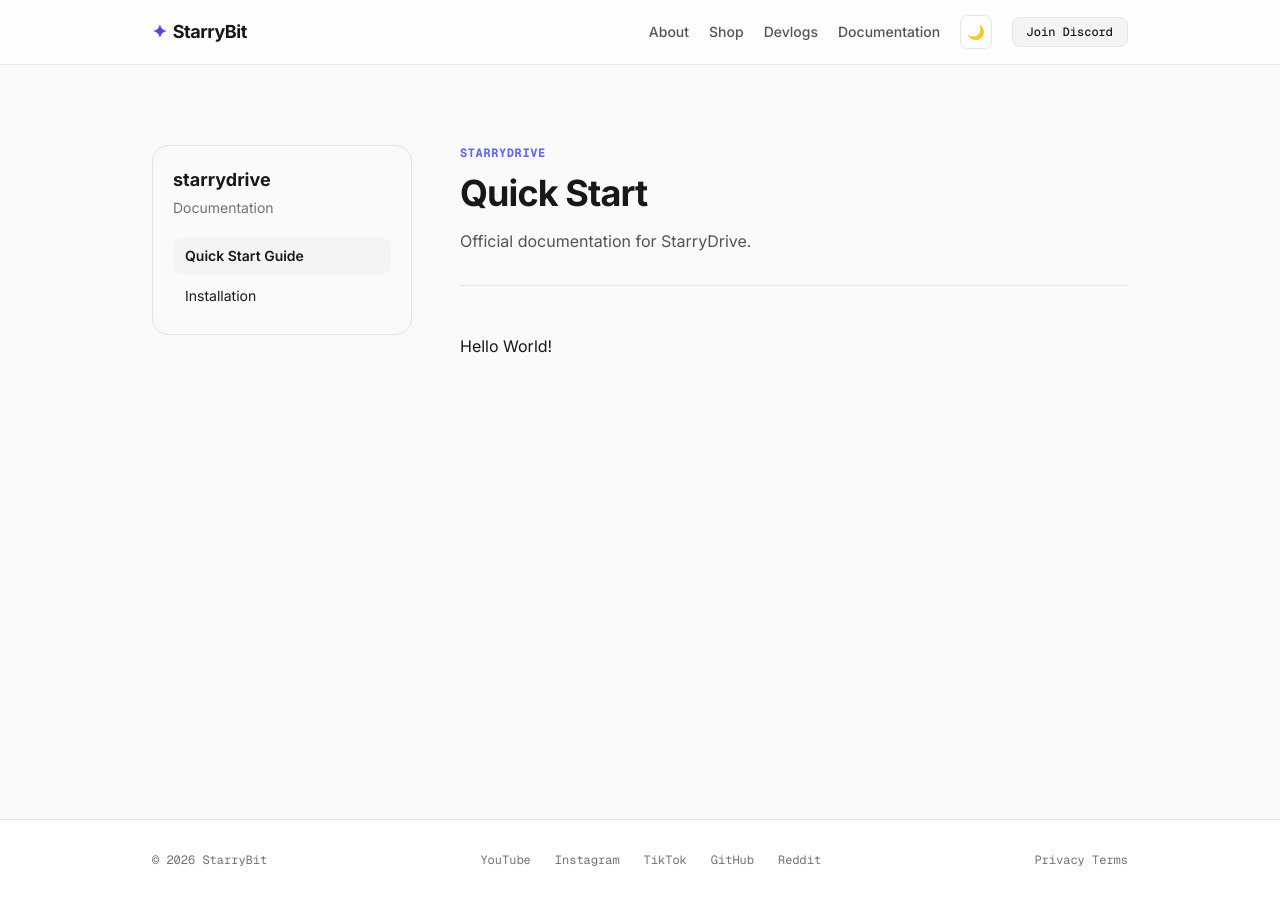
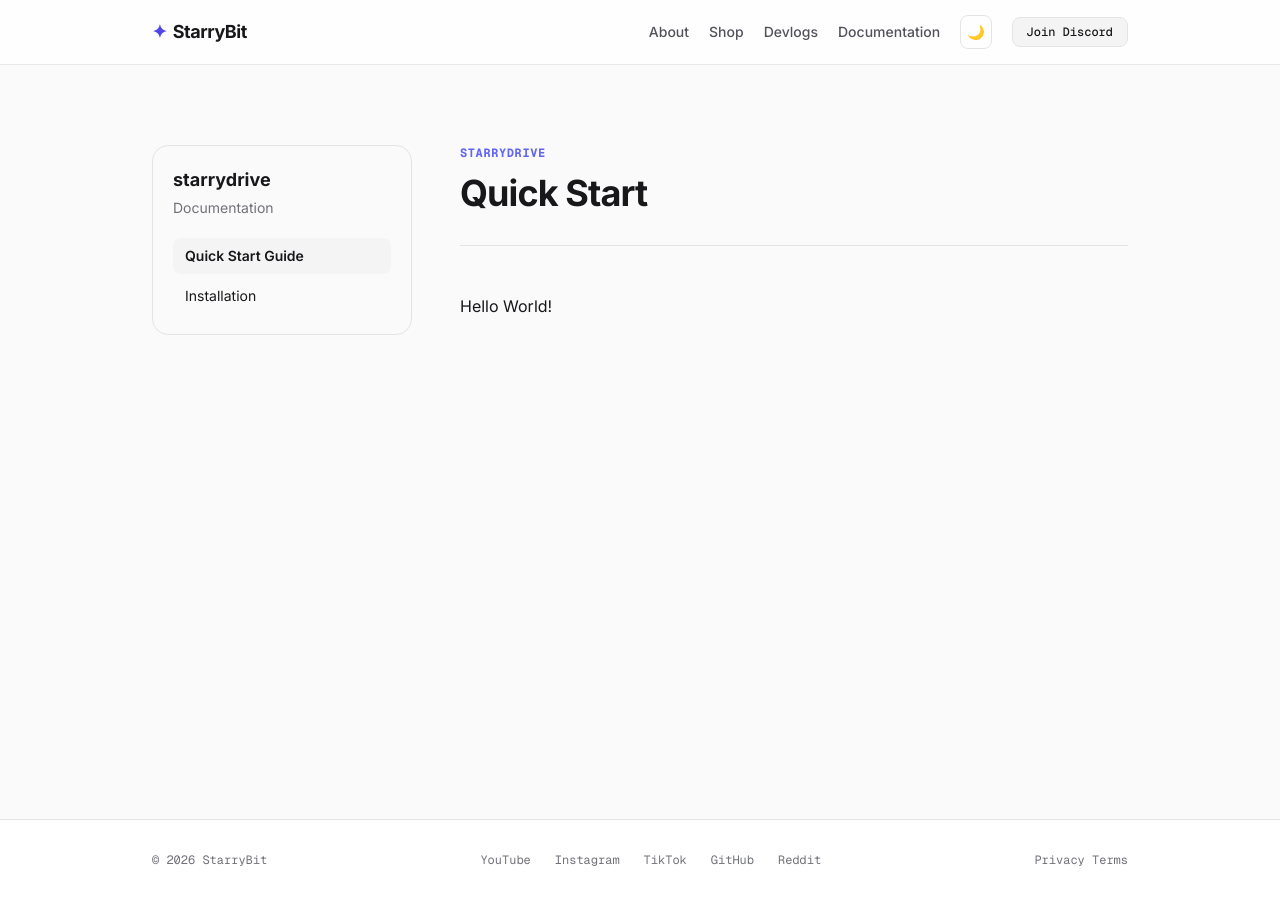
Before and after one commit to StarryBit/starrybit.github.io, a Jekyll site: the page built from _docs/starrydrive/quick-start.html, in a window 1280 px wide. Built offline with Jekyll 4.4.1, drawn with Linux system fonts in a browser that asks for light colours; nearby versions of some CDN libraries.

Commit message:
Update quick-start.html

```diff
--- a/_docs/starrydrive/quick-start.html
+++ b/_docs/starrydrive/quick-start.html
@@ -4,7 +4,6 @@ product: starrydrive
 title: Quick Start
 nav_title: Quick Start Guide
 order: 1
-description: Official documentation for StarryDrive.
 ---
 
 <div>
```
